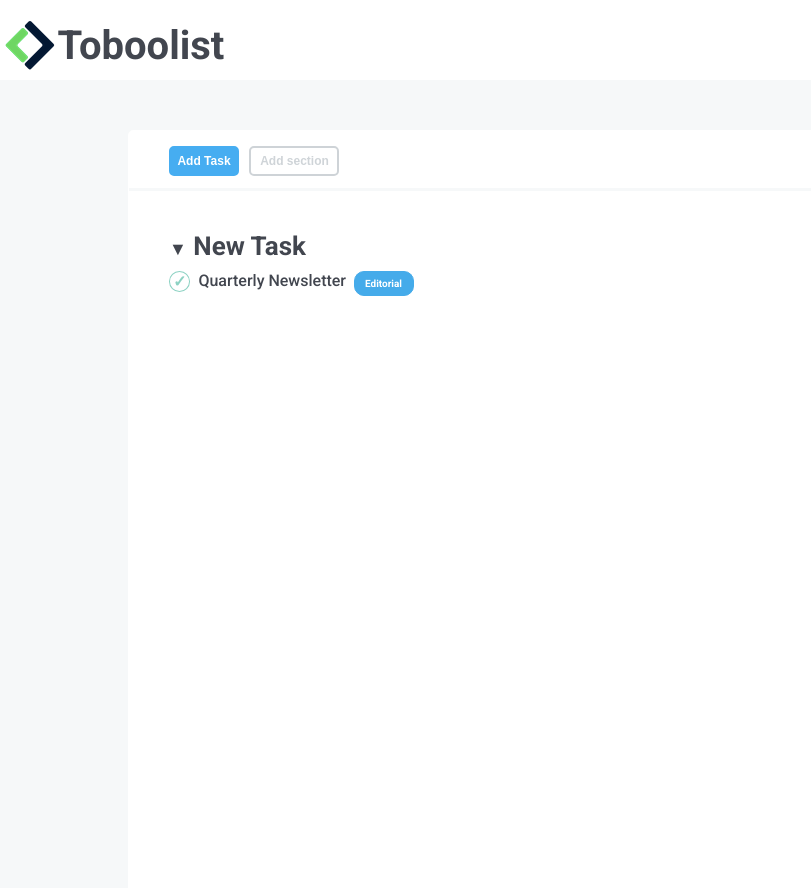
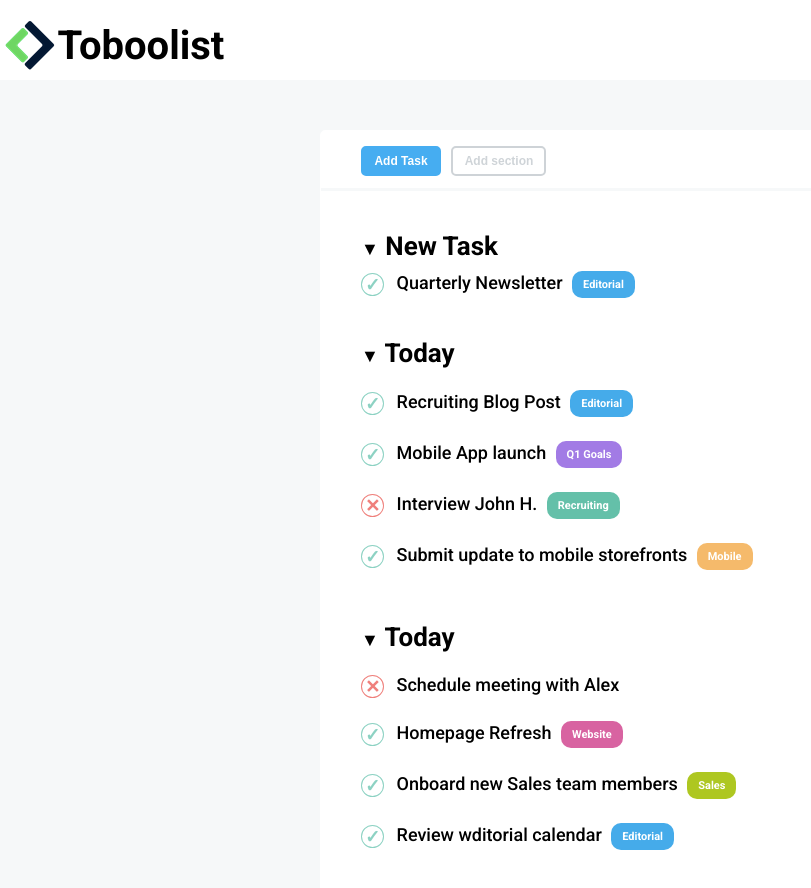
Before and after one commit to broyettore/html-css-toboolist, a plain HTML site: page index.html in a window 1280 px wide. Shown: the whole page, without its empty margins (0-811 px from the left). Drawn offline with Linux system fonts and the light colour scheme.

Commit message:
main completed and project done

```diff
--- a/assets/css/style.css
+++ b/assets/css/style.css
@@ -12,7 +12,7 @@ html {
 
 body {
     background-color: #f6f8f9;
-    color: #42464f;
+    color: black;
 }
 
 /* header css start  */
@@ -38,8 +38,7 @@ body {
 /* main overall rules  */
 
 main {
-    max-width: 80%;
-    height: 100vh;
+    max-width: 50%;
     margin: 0 auto;
     background-color: #fff;
     margin-top: 50px;
@@ -69,7 +68,7 @@ main {
     background-color: #46adf1;
     color: #fff;
     border: 2px solid #46adf1;
-    width: 70px;
+    width: 80px;
     margin: 0 8px 0 40px;
 }
 
@@ -77,24 +76,47 @@ main {
     background-color: transparent;
     color: #cfd4d8;
     border: 2px solid #ced3d7;
-    width: 90px;
+    width: 95px;
 }
 
 /* button section css end  */
 
 /* Reusable Css Rules  */
+
 section {
-    padding: 40px;
+    padding: 40px 40px 0;
 }
 
-.first-section ul {
+section ul {
     display: inline-block;
 }
 
-.first-section ul li  {
+section ul li  {
     list-style-type: none;
-    list-style-position: inside;
-    margin-right: 5px;
+    list-style-position: outside;
+    margin: 0 5px 0 0;
+    vertical-align: middle;
+}
+
+section ul li::before {
+    content: "\2713";
+    border: 1px solid #8dd2c3;
+    border-radius: 50%;
+    padding: 0 3px;
+    color: #8dd2c3;
+    font-weight: bold;
+    margin: 0 8px 0 0;
+    vertical-align: middle;
+}
+
+.cross::before {
+    content: "\2715";
+    border: 1px solid #ef807c;
+    border-radius: 50%;
+    padding: 0 3px;
+    color: #ef807c;
+    font-weight: bold;
+    margin: 0 8px 0 0;
     vertical-align: middle;
 }
 
@@ -108,7 +130,7 @@ h2 {
 }
 
 section ul li {
-    font-size: 1.6rem;
+    font-size: 1.8rem;
     font-weight: 500;
 }
 
@@ -116,29 +138,66 @@ section ul li {
     display: inline-block;
     font-weight: bold;
     text-align: center;
-    width: 60px;
-    padding: 6px;
-    border: 1px solid #45abea;
+    font-size: 1.1rem;
+    margin-left: 5px;
+    padding: 6px 10px;
+    border: 1px solid transparent;
     border-radius: 10px;
     vertical-align: middle;
 }
+
 /* Reusable Css Rules  end */
 
 /* new task section css  */
-
-.first-section ul li::before {
-    content: "\2713";
-    border: 1px solid #8dd2c3;
-    border-radius: 50%;
-    padding: 0 3px;
-    color: #8dd2c3;
-    font-weight: bold;
-    margin: 0 8px 0 0;
-    vertical-align: middle;
-}
 
 .blue-tag {
     background-color: #45abea;
     color: #fff;
 }
+
 /* new task section css  ends*/
+
+/* today section css  */
+
+.second-section ul li {
+    padding: 12px 0;
+}
+
+.purple-tag {
+    background-color: #a27be5;
+    color: #fff;
+}
+
+.lgreen-tag {
+    background-color: #64c0a9;
+    color: #fff;
+}
+
+.orange-tag {
+    background-color: #f5ba6b;
+    color: #fff;
+}
+
+/* /today section css ends  */
+
+/* upcoming section stars  */
+
+.third-section {
+    margin-bottom: 40px;
+}
+
+.third-section ul li {
+    padding: 12px 0;
+}
+
+.magenta-tag {
+    background-color: #d863a1;
+    color: #fff;
+}
+
+.green-tag {
+    background-color: #aec721;
+    color: #fff;
+}
+
+/* upcoming section ends  */
--- a/index.html
+++ b/index.html
@@ -1,13 +1,13 @@
 <!DOCTYPE html>
 <html lang="en">
   <head>
-    <meta charset="UTF-8" />
-    <meta http-equiv="X-UA-Compatible" content="IE=edge" />
-    <meta name="viewport" content="width=device-width, initial-scale=1.0" />
+    <meta charset="UTF-8">
+    <meta http-equiv="X-UA-Compatible" content="IE=edge">
+    <meta name="viewport" content="width=device-width, initial-scale=1.0">
     <link rel="preconnect" href="https://fonts.googleapis.com">
     <link rel="preconnect" href="https://fonts.gstatic.com" crossorigin>
     <link href="https://fonts.googleapis.com/css2?family=Roboto:wght@100;300;400;500;700;900&display=swap" rel="stylesheet">
-    <link rel="stylesheet" href="assets/css/style.css" />
+    <link rel="stylesheet" href="assets/css/style.css">
     <title>App Toboolist</title>
   </head>
   <body>
@@ -31,14 +31,58 @@
         <section class="first-section">
             <h2><span class="arrow-down">&#9660;</span> New Task</h2>
             <ul>
-                <li>Quarterly Newsletter</li>
+                <li>
+                    Quarterly Newsletter
+                    <div class="colored-tag blue-tag">Editorial</div>
+                </li>
             </ul>
-            <div class="colored-tag blue-tag">Editorial</div>
         </section>
         <!-- /New task section ends  -->
-
-
-
+        <!-- today section  -->
+        <section class="second-section">
+            <h2><span class="arrow-down">&#9660;</span> Today</h2>
+            <ul>
+                <li>
+                    Recruiting Blog Post
+                    <div class="colored-tag blue-tag">Editorial</div>
+                </li>
+                <li>
+                    Mobile App launch
+                    <div class="colored-tag purple-tag">Q1 Goals</div>
+                </li>
+                <li class="cross">
+                    Interview John H.
+                    <div class="colored-tag lgreen-tag">Recruiting</div>
+                </li>
+                <li>
+                    Submit update to mobile storefronts
+                    <div class="colored-tag orange-tag">Mobile</div>
+                </li>
+            </ul>
+        </section>
+        <!-- /todaysection ends  -->
+        <!-- Upcoming section  -->
+        <section class="third-section">
+            <h2><span class="arrow-down">&#9660;</span> Today</h2>
+            <ul>
+                <li class="cross">
+                    Schedule meeting with Alex
+                </li>
+                <li>
+                    Homepage Refresh
+                    <div class="colored-tag magenta-tag">Website</div>
+                </li>
+                <li>
+                    Onboard new Sales team members
+                    <div class="colored-tag green-tag">Sales</div>
+                </li>
+                <li>
+                    Review wditorial calendar
+                    <div class="colored-tag blue-tag">Editorial</div>
+                </li>
+            </ul>
+        </section>
+        <!-- /Upcoming section ends  -->
     </main>
     <!-- /main ends  -->
   </body>
```
